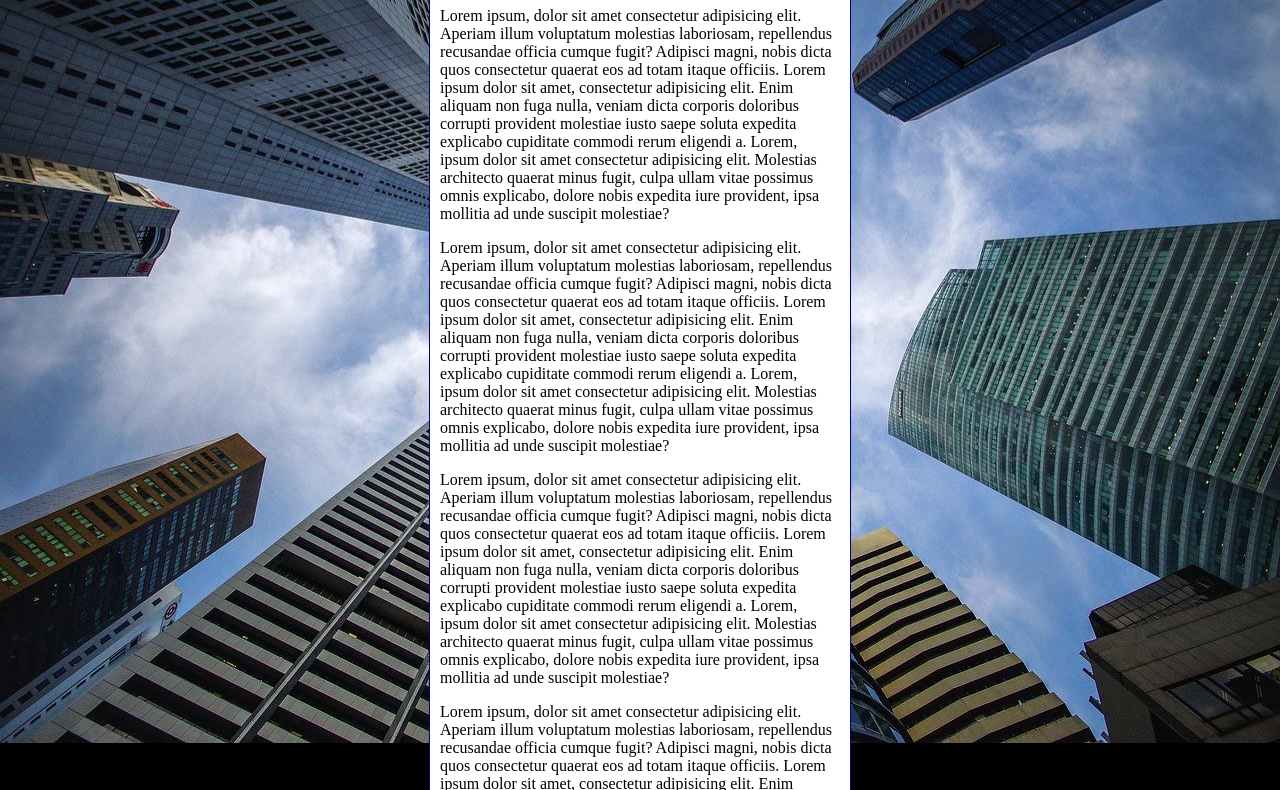
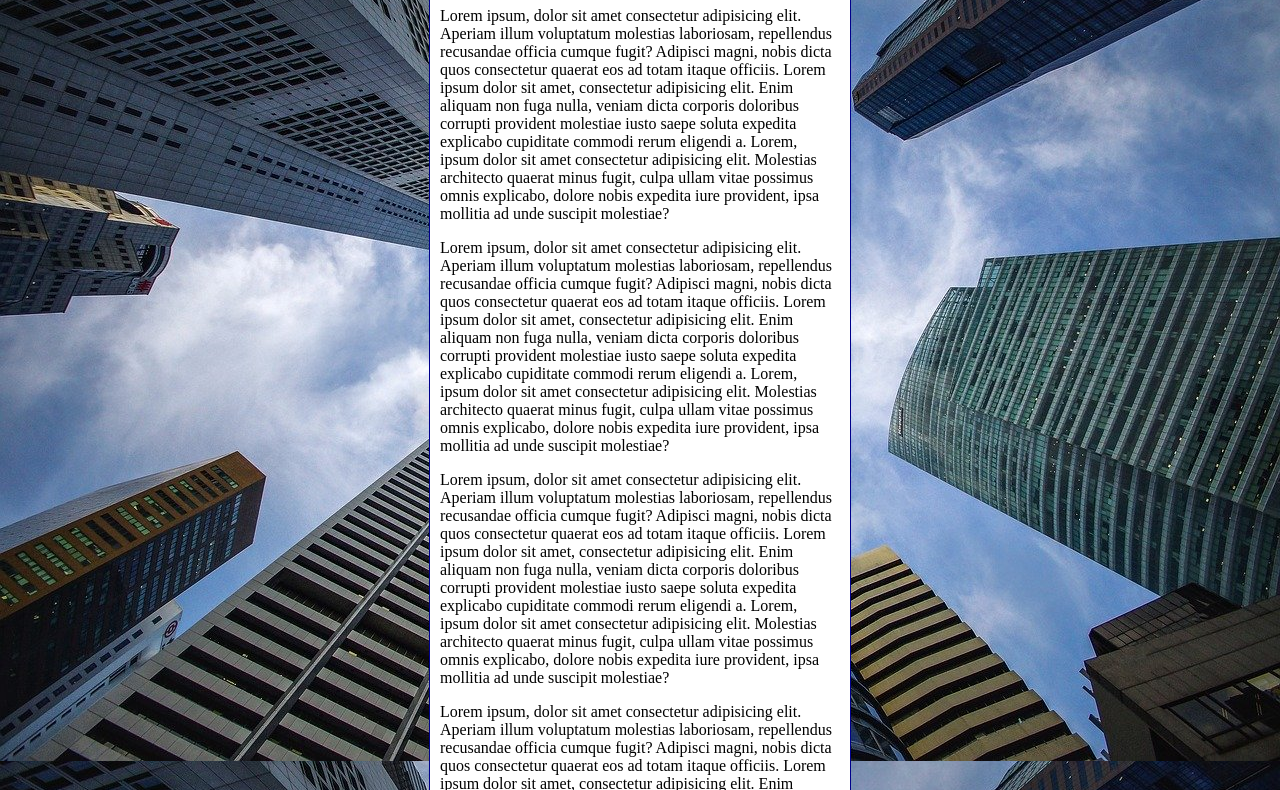
Before and after one commit to atsireopac/html-css, a plain HTML site: page modulo3/ex022/fundo005.html in a window 1280 px wide. Shown: the part 92-882 px from the top of the page. Drawn offline with Linux system fonts and the light colour scheme.

Commit message:
Atualização do exercicio022

```diff
--- a/modulo3/ex022/fundo005.html
+++ b/modulo3/ex022/fundo005.html
@@ -7,10 +7,18 @@
   <style>
     body {
       height: 100vh;
-      background-color: black;
+      /*background-color: black;
       background-image: url('imagens/wallpaper002.jpg');
-      background-position: center;
+      background-position: center center;
       background-repeat: no-repeat;
+      background-size: cover;
+      background-attachment: fixed;*/
+
+      /* shorthand - background
+        color > image > position > repeat > [size] > attachment
+      */
+
+      background: black url('imagens/wallpaper002.jpg') center center no-repeat fixed;
       background-size: cover;
     }
     main {
```
